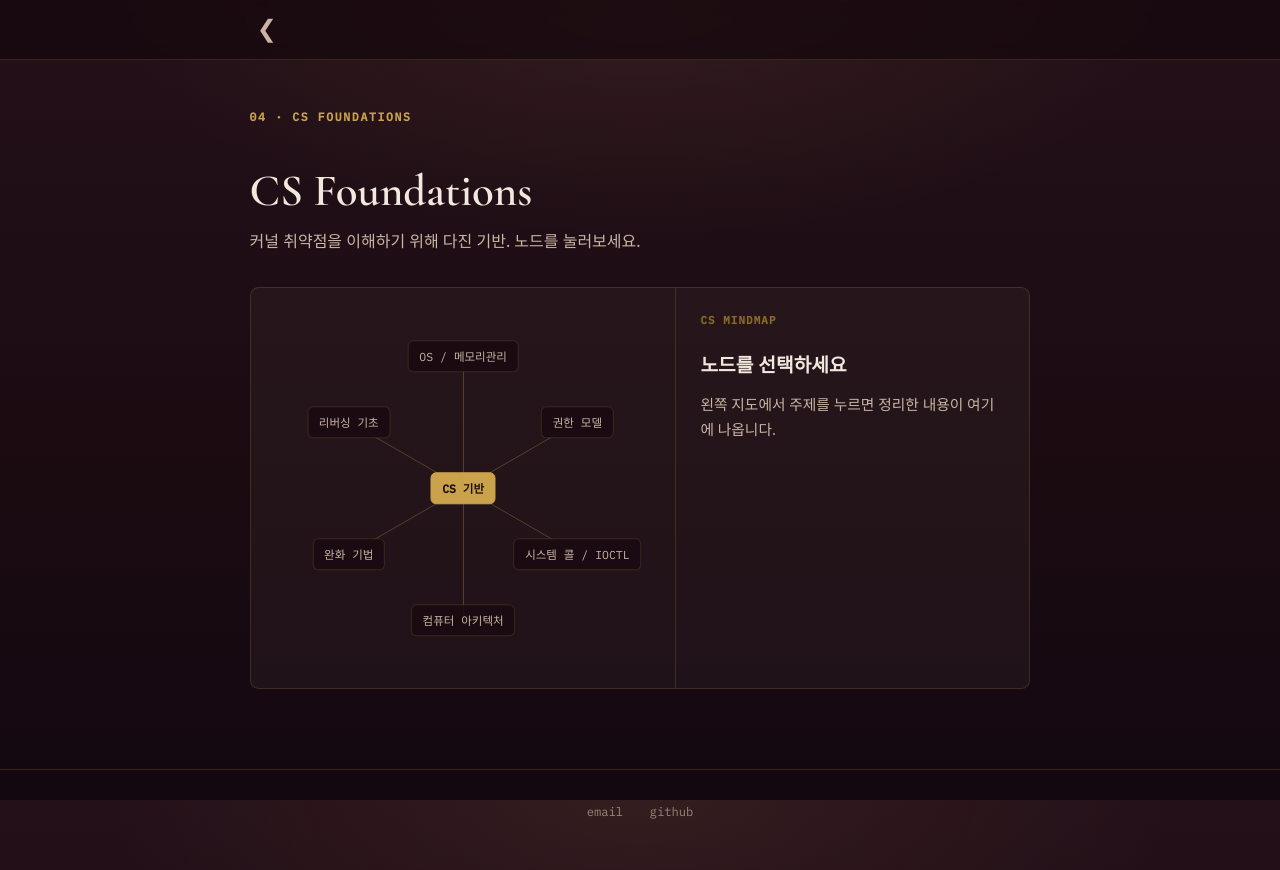
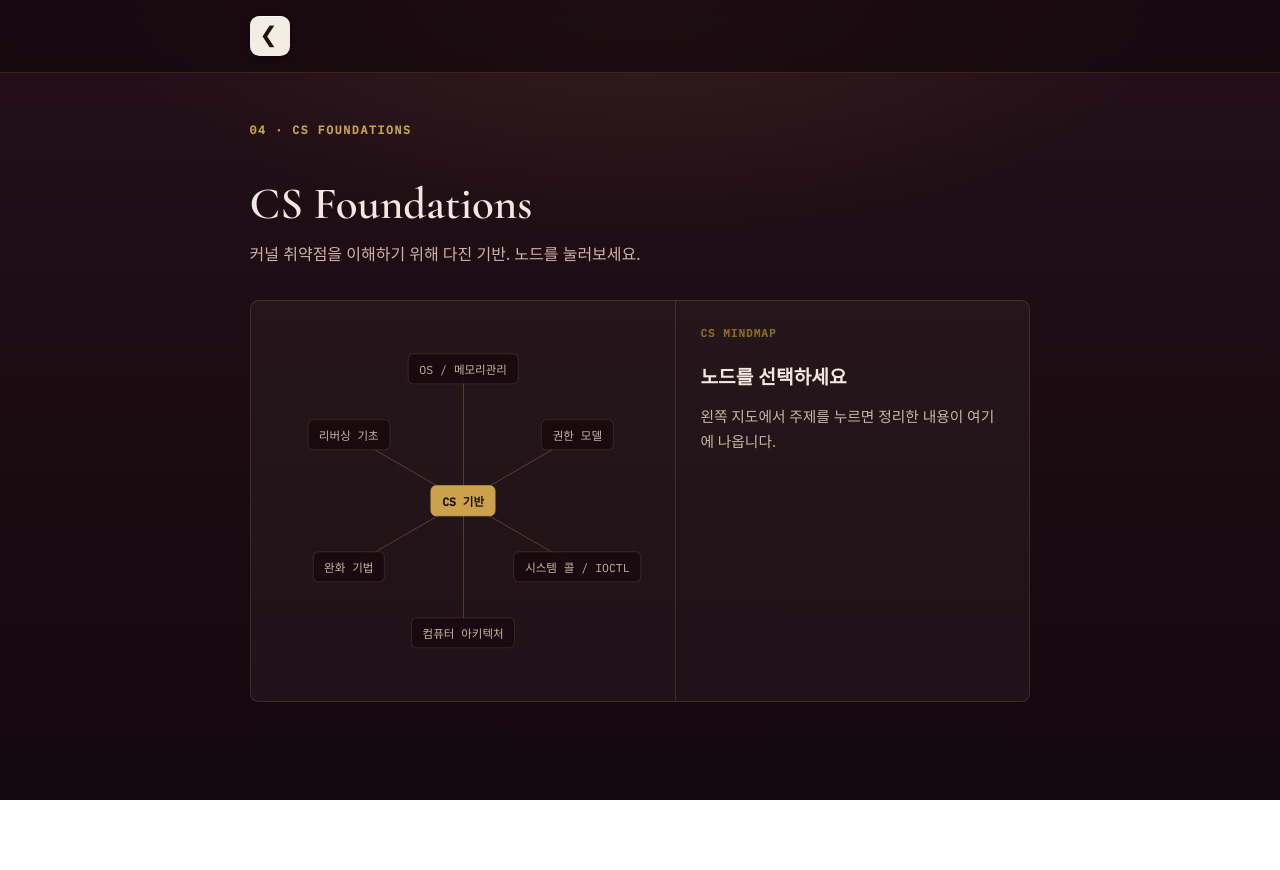
Before and after one commit to charlie-morningstar/subtitle-log, an Astro site: page /8080_folio/cs in a window 1280 px wide. After the commit the page ends 800 px from the top, so only its background shows below. Built offline with nearby package versions, Linux system fonts and the light colour scheme; Astro itself is replaced by a stand-in of ours; a web font is replaced by a local one.

Commit message:
White back button; move contact to a simple home Connect footer
- Restyle the inner back control as a white rounded button with a ❮ chevron
- Remove the email/github footer from inner pages (category + post)
- Add a minimal "Connect" footer on the home page with just subtitle8080@gmail.com
- Category lists keep 10 posts per page

```diff
--- a/src/layouts/Inner.astro
+++ b/src/layouts/Inner.astro
@@ -27,9 +27,4 @@ const img = (f: string) => `${base}/img/${f}`;
     </div>
     <slot />
   </main>
-
-  <footer class="inner-foot">
-    <a href="mailto:subtitle8080@gmail.com">email</a>
-    <a href="https://github.com/charlie-morningstar" target="_blank" rel="noopener">github</a>
-  </footer>
 </Base>
--- a/src/pages/index.astro
+++ b/src/pages/index.astro
@@ -92,4 +92,10 @@ const fmt = (d: Date) => `${d.getFullYear()}.${String(d.getMonth() + 1).padStart
       <Pager listId="latestList" rowSel=".lrow" per={5} />
     </div>
   </section>
+
+  <!-- Connect (홈 하단) -->
+  <footer class="home-foot">
+    <div class="connect-label">Connect</div>
+    <a href="mailto:subtitle8080@gmail.com">subtitle8080@gmail.com</a>
+  </footer>
 </Base>
--- a/src/styles/global.css
+++ b/src/styles/global.css
@@ -188,8 +188,8 @@ html.anim-ready .curtain-img{transition:transform 1.5s cubic-bezier(.33,0,.2,1)}
 body.inner{background:radial-gradient(70% 50% at 50% 0%, rgba(240,185,100,.08), transparent 60%), linear-gradient(180deg,#241019,#1a0b11 60%,#140810); background-attachment:fixed;}
 .inner-top{position:sticky; top:0; z-index:20; backdrop-filter:blur(8px); background:rgba(20,8,14,.7); border-bottom:1px solid var(--line)}
 .inner-top .in{max-width:52rem; margin:0 auto; padding:1rem 1.6rem; display:flex; justify-content:space-between; align-items:center}
-.inner-top .back{font-family:var(--serif); font-size:1.5rem; line-height:1; color:var(--ink-mid); text-decoration:none; padding:.1rem .45rem; display:inline-block}
-.inner-top .back:hover{color:var(--brass)}
+.inner-top .back{display:inline-flex; align-items:center; justify-content:center; width:2.5rem; height:2.5rem; border-radius:.6rem; background:#f2ece2; color:#241209; font-family:var(--serif); font-size:1.35rem; line-height:1; padding-right:2px; text-decoration:none; box-shadow:0 2px 7px rgba(0,0,0,.45), inset 0 1px 0 rgba(255,255,255,.7); transition:background .2s, transform .2s}
+.inner-top .back:hover{background:#fff; transform:translateY(-1px)}
 .inner-top .mark{font-family:var(--serif); font-size:1.1rem; color:var(--ink); text-decoration:none}
 .inner-top .mark b{color:var(--brass)}
 .inner-body{max-width:52rem; margin:0 auto; padding:3rem 1.6rem 5rem; animation:pageIn .55s cubic-bezier(.2,.7,.3,1)}
@@ -292,3 +292,9 @@ body.inner{background:radial-gradient(70% 50% at 50% 0%, rgba(240,185,100,.08),
   .asum{font-size:.84rem}
   .ahead{flex-direction:column; gap:.15rem}
 }
+
+/* ════════ 홈 하단 Connect ════════ */
+.home-foot{position:relative; z-index:2; text-align:center; padding:1rem 1rem 4.5rem}
+.home-foot .connect-label{font-family:var(--engrave); font-size:.76rem; letter-spacing:.22em; text-transform:uppercase; color:#b9915a; margin-bottom:.8rem; text-shadow:0 1px 0 rgba(255,210,150,.15)}
+.home-foot a{font-family:var(--mono); font-size:.95rem; color:#d8b676; text-decoration:none; border-bottom:1px solid rgba(216,182,118,.3); padding-bottom:2px; transition:color .2s, border-color .2s}
+.home-foot a:hover{color:var(--glow); border-color:rgba(240,185,100,.6)}
```
